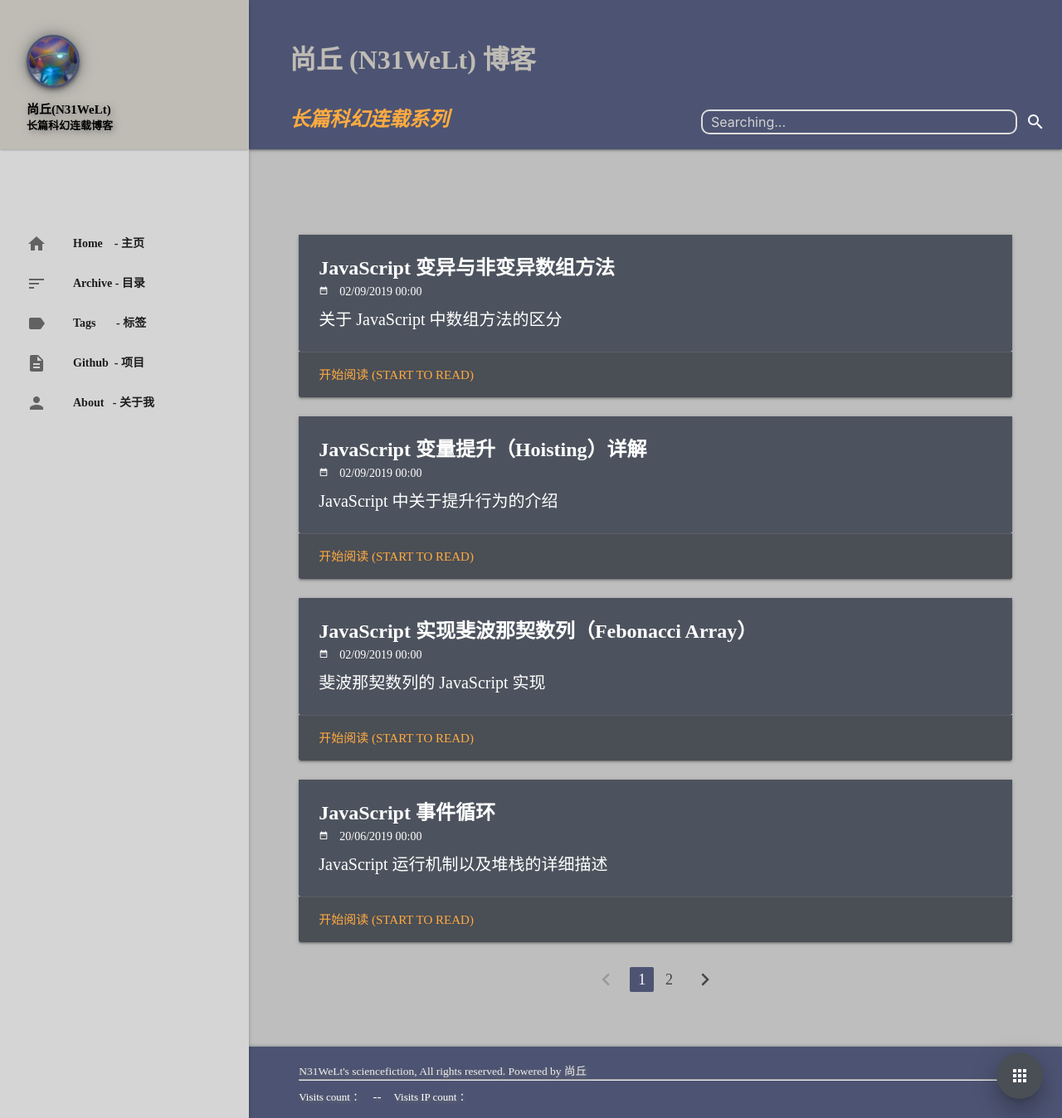
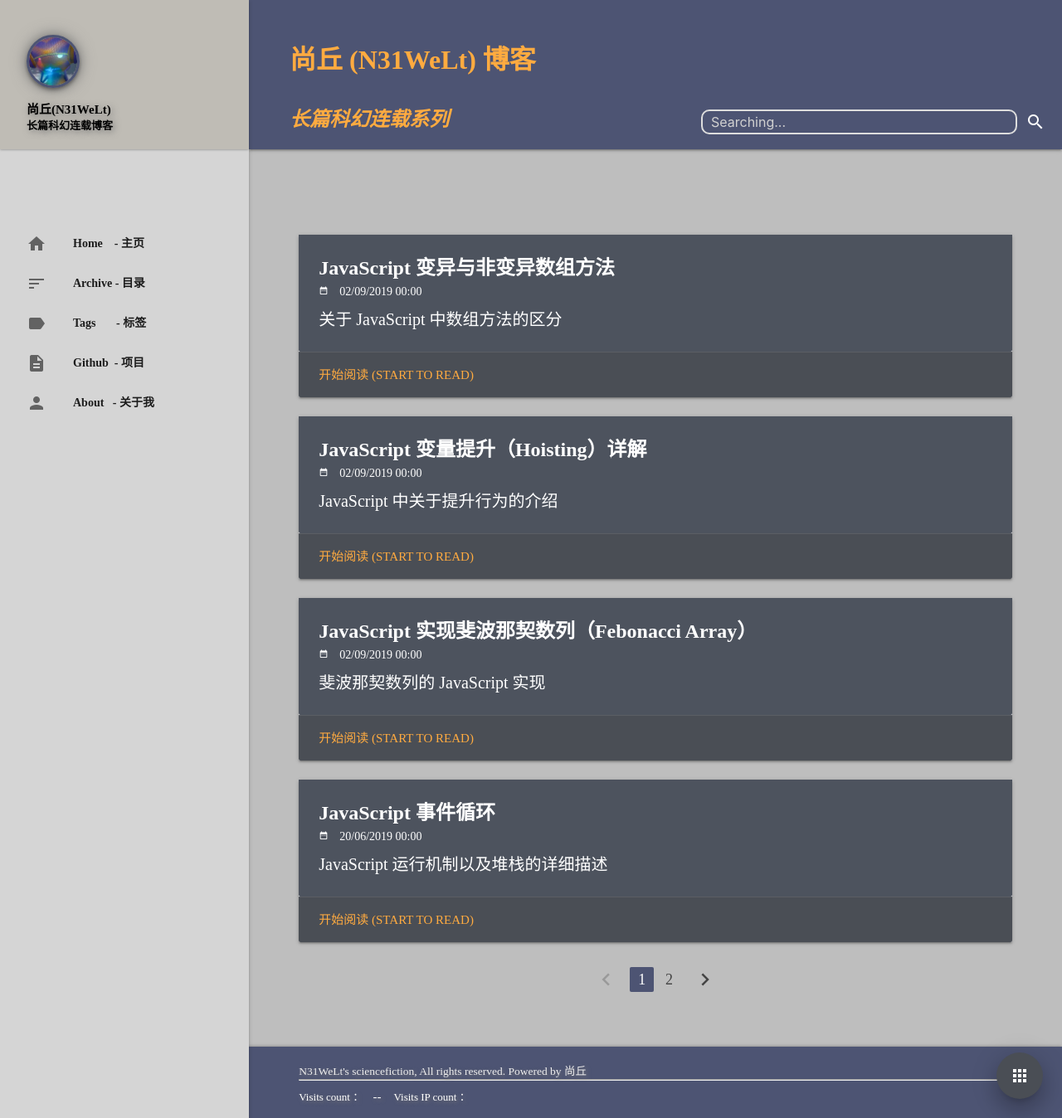
Before and after one commit to keepwalk/keepwalk.github.io, a Jekyll site: the page built from index.html, in a window 1280 px wide and 1348 px high. Shown: the whole window at 83% size. Built offline with Jekyll 4.4.1, drawn with Linux system fonts in a browser that asks for light colours; the list of posts is cut into pages by our own code; comment, search, counter and statistics services are not loaded.

Commit message:
Update page.sass

```diff
--- a/assets/css/page.sass
+++ b/assets/css/page.sass
@@ -109,14 +109,14 @@
       line-height: 80px
       margin-top: 1em
       font-family: cursive
-      color: #BFBCB5
+      color: #FFAB40
     .head-message
       margin: 0
       font-size: 24px
       font-weight: bold
       font-style: italic
       font-family: cursive
-      color: #BFBCB5
+      color: #FFAB40
     .nav-wrapper
       height: 60%
       .container
```
